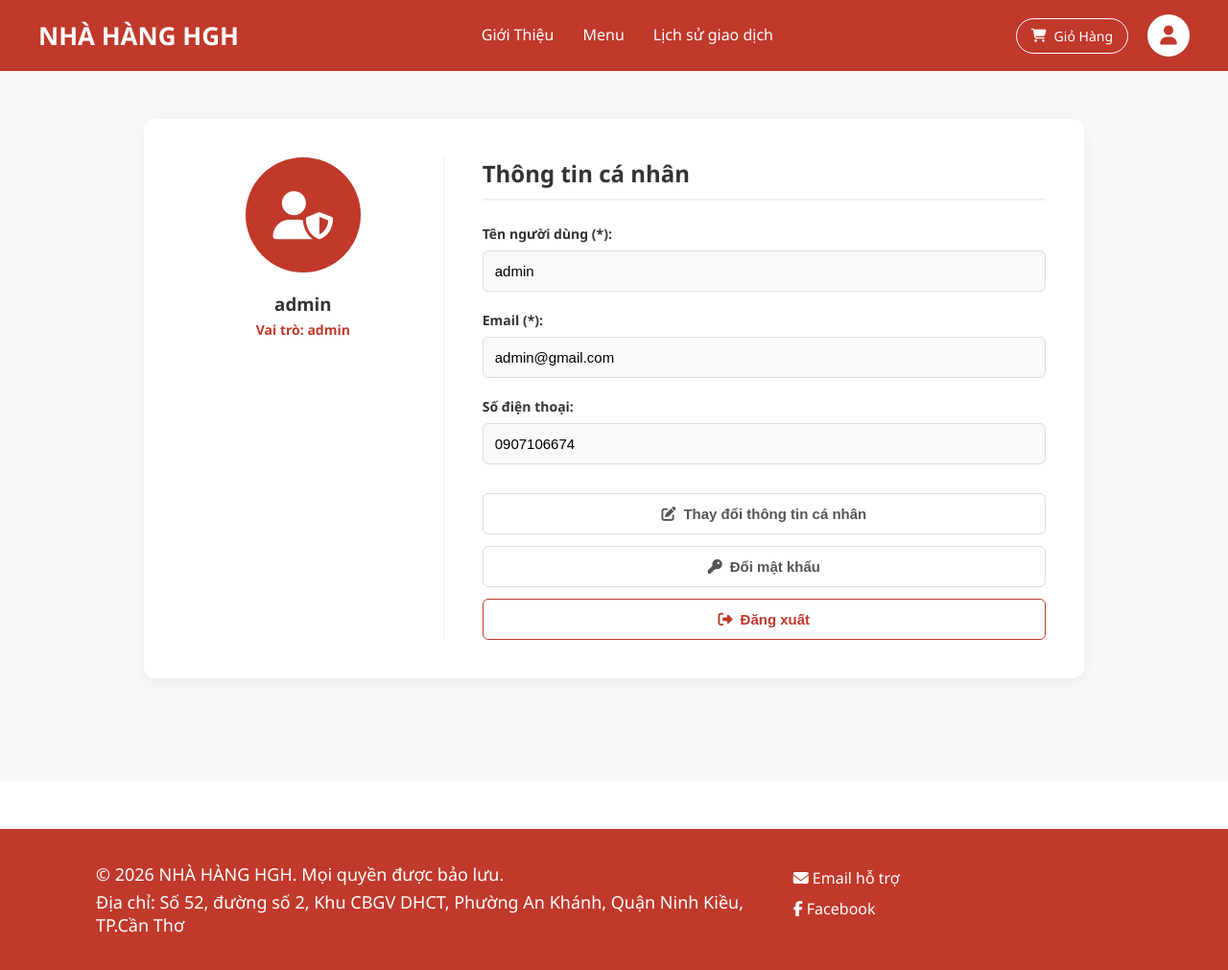
After one commit to hghuy27112005-boop/ReactJS-Laravel-HGH-Restaurant, a Laravel app: page /profile in a window 1280 px wide. The commit adds this page. Shown: the whole page at 96% size. Run offline with Laravel 12, Linux system fonts and the light colour scheme; a user stored in the database is signed in; data comes from the database, SQL or seed files in the repository; parts of the project's set-up code (start-up, migrations or seed data) failed here and were passed over.

Commit message:
login log out is done

```diff
--- /dev/null
+++ b/app/Http/Controllers/AuthController.php
@@ -0,0 +1,112 @@
+<?php
+
+namespace App\Http\Controllers;
+
+use Illuminate\Support\Facades\Auth;
+use Illuminate\Http\Request;
+use App\Models\User;
+use Illuminate\Support\Facades\Hash;
+use Illuminate\Support\Facades\Validator;
+
+class AuthController extends Controller
+{
+    public function login(Request $request)
+    {
+        $credentials = $request->validate([
+            'username' => 'required',
+            'password' => 'required',
+        ]);
+
+        if (Auth::attempt(['username' => $credentials['username'], 'password' => $credentials['password']])) {
+            $request->session()->regenerate();
+
+            return response()->json([
+                'success' => true,
+                'message' => 'Đăng nhập thành công'
+            ]);
+        }
+
+        return response()->json([
+            'success' => false,
+            'message' => 'Thông tin đăng nhập không chính xác.'
+        ], 401);
+    }
+
+    public function storeRegister(Request $request)
+    {
+        $request->validate([
+            'username' => 'required|unique:users,username|max:20',
+            'email' => [
+                'nullable',
+                'email',
+                'max:50',
+                'regex:/^[a-zA-Z0-9._%+-]+@gmail\.com$/'
+            ],
+            'phone' => 'nullable|max:10',
+            'password' => 'required|min:6',
+        ], [
+            'email.regex' => 'Email phải có định dạng @gmail.com (Ví dụ: user@gmail.com)'
+        ]);
+
+        try {
+            User::create([
+                'username' => $request->username,
+                'email' => $request->email,
+                'phone' => $request->phone,
+                'password_hash' => $request->password,
+                'role' => 'user',
+            ]);
+
+            return response()->json([
+                'success' => true,
+                'message' => 'Đăng ký thành công!'
+            ]);
+        }
+        catch (\Exception $e) {
+            return response()->json([
+                'success' => false,
+                'message' => 'Lỗi: ' . $e->getMessage()
+            ], 500);
+        }
+    }
+
+    public function profile()
+    {
+        $user = Auth::user();
+        return view('profile', compact('user'));
+    }
+
+    public function updateProfile(Request $request)
+    {
+        $user = Auth::user();
+
+        $request->validate([
+            'username' => 'required|max:20|unique:users,username,' . $user->user_id . ',user_id',
+            'email' => [
+                'nullable',
+                'email',
+                'max:50',
+                'regex:/^[a-zA-Z0-9._%+-]+@gmail\.com$/'
+            ],
+            'phone' => 'nullable|max:10',
+        ], [
+            'email.regex' => 'Chỉ chấp nhận địa chỉ Gmail (@gmail.com)'
+        ]);
+
+        $user->update([
+            'username' => $request->username,
+            'email' => $request->email,
+            'phone' => $request->phone,
+        ]);
+
+        return response()->json(['success' => true, 'message' => 'Cập nhật thông tin thành công!']);
+    }
+
+    public function logout(Request $request)
+    {
+        Auth::logout();
+        $request->session()->invalidate();
+        $request->session()->regenerateToken();
+        return redirect()->route('login_register');
+    }
+}
--- a/app/Models/User.php
+++ b/app/Models/User.php
@@ -2,23 +2,19 @@
 
 namespace App\Models;
 
-// use Illuminate\Contracts\Auth\MustVerifyEmail;
 use Illuminate\Database\Eloquent\Factories\HasFactory;
 use Illuminate\Foundation\Auth\User as Authenticatable;
 use Illuminate\Notifications\Notifiable;
 
 class User extends Authenticatable
 {
-    /** @use HasFactory<\Database\Factories\UserFactory> */
     use HasFactory, Notifiable;
 
+    protected $table = 'users';
     protected $primaryKey = 'user_id';
 
-    /**
-     * The attributes that are mass assignable.
-     *
-     * @var list<string>
-     */
+    public $timestamps = true;
+
     protected $fillable = [
         'username',
         'email',
@@ -27,35 +23,19 @@ class User extends Authenticatable
         'role',
     ];
 
-    /**
-     * The attributes that should be hidden for serialization.
-     *
-     * @var list<string>
-     */
     protected $hidden = [
         'password_hash',
         'remember_token',
     ];
 
-    /**
-     * Get the password for the user.
-     *
-     * @return string
-     */
     public function getAuthPassword()
     {
         return $this->password_hash;
     }
 
-    /**
-     * Get the attributes that should be cast.
-     *
-     * @return array<string, string>
-     */
     protected function casts(): array
     {
         return [
-            'email_verified_at' => 'datetime',
             'password_hash' => 'hashed',
         ];
     }
--- a/resources/views/layout.blade.php
+++ b/resources/views/layout.blade.php
@@ -7,27 +7,27 @@
 
     <link rel="stylesheet" href="https://cdnjs.cloudflare.com/ajax/libs/font-awesome/6.5.1/css/all.min.css">
 
-    {{-- CẬP NHẬT 4 DÒNG ICON VỚI TÊN FILE MỚI ĐÃ ĐỔI --}}
     <link rel="shortcut icon" type="image/x-icon" href="{{ asset('hgh-favicon.ico') }}?v=1">
     <link rel="icon" type="image/png" sizes="32x32" href="{{ asset('hgh-32x32.png') }}?v=1">
     <link rel="icon" type="image/png" sizes="16x16" href="{{ asset('hgh-16x16.png') }}?v=1">
     <link rel="apple-touch-icon" href="{{ asset('hgh-apple.png') }}?v=1">
 
     <style>
-        /* CSS CHUNG (Body & Reset) */
         body { margin: 0; font-family: 'Segoe UI', Tahoma, Geneva, Verdana, sans-serif; }
 
-        /* CSS NAVBAR */
         .main-header { display: flex; justify-content: space-between; align-items: center; background-color: #C0392B; padding: 15px 40px; box-shadow: 0 4px 8px rgba(0, 0, 0, 0.1); }
         .logo-section a { color: #fff; font-size: 26px; font-weight: 700; text-decoration: none; }
         .main-nav { display: flex; gap: 30px; }
         .main-nav a { text-decoration: none; color: #fff; font-size: 16px; padding: 5px 0; transition: border-bottom 0.3s ease; border-bottom: 2px solid transparent; }
-        .main-nav a:hover { border-bottom: 2px solid #fff; }
-        .user-actions { display: flex; gap: 15px; }
+        .main-nav a:hover, .main-nav a.active { border-bottom: 2px solid #fff; }
+
+        .user-actions { display: flex; align-items: center; gap: 20px; }
         .action-btn { background-color: transparent; color: #fff; border: 1px solid #fff; padding: 8px 15px; border-radius: 20px; transition: all 0.3s; text-decoration: none; display: flex; align-items: center; font-size: 14px; gap: 8px; cursor: pointer; }
         .action-btn:hover { background-color: #fff; color: #C0392B; }
 
-        /* CSS FOOTER */
+        .avatar-circle { width: 40px; height: 40px; background-color: #fff; color: #C0392B; border-radius: 50%; display: flex; align-items: center; justify-content: center; font-size: 20px; cursor: pointer; text-decoration: none; transition: all 0.3s; border: 2px solid transparent; }
+        .avatar-circle:hover { transform: scale(1.1); background-color: #f8f8f8; }
+
         .main-footer { background-color: #C0392B; color: white; padding: 30px 100px; display: grid; grid-template-columns: 2fr 1fr; gap: 20px; margin-top: 50px; }
         .footer-left p { margin: 5px 0; font-size: 18px; }
         .social-links a { color: white; text-decoration: none; display: block; margin-top: 10px; }
@@ -40,21 +40,28 @@
         <div class="logo-section">
             <a href="{{ url('/') }}">NHÀ HÀNG HGH</a>
         </div>
+
         <nav class="main-nav">
             <a href="{{ url('/gioi-thieu') }}" class="{{ Request::is('gioi-thieu') ? 'active' : '' }}">Giới Thiệu</a>
             <a href="{{ url('/menu') }}" class="{{ Request::is('menu*') ? 'active' : '' }}">Menu</a>
             <a href="{{ route('transaction_history') }}" class="{{ Request::is('transaction-history') || Request::is('booking-history') ? 'active' : '' }}">Lịch sử giao dịch</a>
-            <a href="{{ url('/lien-he') }}" class="{{ Request::is('lien-he') ? 'active' : '' }}">Liên Hệ</a>
         </nav>
+
         <div class="user-actions">
             <a href="{{ url('/gio-hang') }}" class="action-btn">
                 <i class="fas fa-shopping-cart"></i> Giỏ Hàng
             </a>
-            <a href="{{ route('login_register') }}" class="action-btn">
-                <i class="fas fa-user-circle"></i> Tài Khoản
-            </a>
+
+            @auth
+                <a href="{{ route('profile') }}" class="avatar-circle" title="Trang cá nhân của {{ Auth::user()->username }}">
+                    <i class="fas fa-user"></i>
+                </a>
+            @else
+                <a href="{{ route('login_register') }}" class="action-btn">
+                    <i class="fas fa-user-circle"></i> Tài Khoản
+                </a>
+            @endauth
         </div>
-
     </header>
 
     <main>
--- /dev/null
+++ b/resources/views/profile.blade.php
@@ -0,0 +1,209 @@
+@extends('layout')
+
+@section('content')
+<style>
+    .profile-main-wrapper {
+        min-height: 80vh;
+        display: flex;
+        align-items: flex-start;
+        justify-content: center;
+        padding: 50px 20px;
+        background-color: #f8f8f8;
+    }
+
+    .profile-container {
+        display: flex;
+        width: 100%;
+        max-width: 900px;
+        background: white;
+        padding: 40px;
+        border-radius: 12px;
+        box-shadow: 0 5px 20px rgba(0,0,0,0.05);
+    }
+
+    .profile-sidebar {
+        width: 30%;
+        text-align: center;
+        border-right: 1px solid #eee;
+        padding-right: 20px;
+    }
+
+    .profile-content {
+        width: 70%;
+        padding-left: 40px;
+    }
+
+    .profile-avatar-box {
+        width: 120px;
+        height: 120px;
+        background: #C0392B;
+        border-radius: 50%;
+        display: flex;
+        align-items: center;
+        justify-content: center;
+        margin: 0 auto 20px;
+        color: white;
+        font-size: 50px;
+    }
+
+    .form-group { margin-bottom: 20px; }
+    .form-group label { display: block; font-weight: 600; margin-bottom: 8px; font-size: 14px; color: #333; }
+    .form-group input {
+        width: 100%;
+        padding: 12px;
+        border: 1px solid #ddd;
+        border-radius: 6px;
+        font-size: 15px;
+        box-sizing: border-box;
+        background-color: #f9f9f9;
+        transition: all 0.3s;
+    }
+    .form-group input:not([readonly]) {
+        background-color: #fff;
+        border-color: #C0392B;
+    }
+
+    .action-group {
+        margin-top: 30px;
+        display: flex;
+        flex-direction: column;
+        gap: 12px;
+    }
+
+    .btn-profile {
+        width: 100%;
+        padding: 12px;
+        border-radius: 6px;
+        font-weight: bold;
+        cursor: pointer;
+        font-size: 15px;
+        display: flex;
+        align-items: center;
+        justify-content: center;
+        gap: 8px;
+        transition: all 0.3s ease;
+        text-decoration: none;
+        border: 1px solid transparent;
+    }
+
+    .btn-outline { background: white; color: #555; border: 1px solid #ddd; }
+    .btn-logout-outline { background: white; color: #C0392B; border: 1px solid #C0392B; }
+    .btn-save-red { background: #C0392B; color: white; border: 1px solid #C0392B; }
+
+    .btn-profile:hover {
+        background-color: #C0392B !important;
+        color: white !important;
+        border-color: #C0392B !important;
+    }
+</style>
+
+<div class="profile-main-wrapper">
+    <div class="profile-container">
+        <div class="profile-sidebar">
+            <div class="profile-avatar-box">
+                <i class="fas fa-user-shield"></i>
+            </div>
+            <h3 style="margin: 0 0 5px 0; color: #333;">{{ $user->username }}</h3>
+            <p style="color: #C0392B; font-weight: bold; margin: 0; font-size: 14px;">
+                Vai trò: {{ $user->role }}
+            </p>
+        </div>
+
+        <div class="profile-content">
+            <h2 style="margin: 0 0 25px 0; color: #333; font-size: 24px; border-bottom: 2px solid #f0f0f0; padding-bottom: 10px;">
+                Thông tin cá nhân
+            </h2>
+
+            <form id="profileForm">
+                <div class="form-group">
+                    <label>Tên người dùng (*):</label>
+                    <input type="text" id="profUsername" value="{{ $user->username }}" readonly maxlength="20">
+                </div>
+
+                <div class="form-group">
+                    <label>Email (*):</label>
+                    <input type="email" id="profEmail" value="{{ $user->email }}" readonly maxlength="50">
+                </div>
+
+                <div class="form-group">
+                    <label>Số điện thoại:</label>
+                    <input type="text" id="profPhone" value="{{ $user->phone }}" readonly maxlength="10">
+                </div>
+            </form>
+
+            <div class="action-group">
+                <button type="button" id="btnEdit" class="btn-profile btn-outline" onclick="toggleEditMode(true)">
+                    <i class="fas fa-edit"></i> Thay đổi thông tin cá nhân
+                </button>
+
+                <button type="button" id="btnSave" class="btn-profile btn-save-red" style="display: none;" onclick="handleUpdateProfile()">
+                    <i class="fas fa-save"></i> Lưu sửa đổi
+                </button>
+
+                <button type="button" class="btn-profile btn-outline" onclick="alert('Chức năng đang phát triển')">
+                    <i class="fas fa-key"></i> Đổi mật khẩu
+                </button>
+
+                <form action="{{ route('logout') }}" method="POST" id="logoutForm">
+                    @csrf
+                    <button type="submit" class="btn-profile btn-logout-outline">
+                        <i class="fas fa-sign-out-alt"></i> Đăng xuất
+                    </button>
+                </form>
+            </div>
+        </div>
+    </div>
+</div>
+
+<script>
+function toggleEditMode(isEditing) {
+    const inputs = ['profUsername', 'profEmail', 'profPhone'];
+    const btnEdit = document.getElementById('btnEdit');
+    const btnSave = document.getElementById('btnSave');
+
+    inputs.forEach(id => {
+        const input = document.getElementById(id);
+        if (isEditing) {
+            input.removeAttribute('readonly');
+        } else {
+            input.setAttribute('readonly', true);
+        }
+    });
+
+    btnEdit.style.display = isEditing ? 'none' : 'flex';
+    btnSave.style.display = isEditing ? 'flex' : 'none';
+}
+
+async function handleUpdateProfile() {
+    const data = {
+        username: document.getElementById('profUsername').value,
+        email: document.getElementById('profEmail').value,
+        phone: document.getElementById('profPhone').value,
+    };
+
+    try {
+        const response = await fetch("{{ route('profile.update') }}", {
+            method: 'POST',
+            headers: {
+                'Content-Type': 'application/json',
+                'Accept': 'application/json',
+                'X-CSRF-TOKEN': '{{ csrf_token() }}'
+            },
+            body: JSON.stringify(data)
+        });
+
+        const result = await response.json();
+
+        if (response.ok && result.success) {
+            alert(result.message);
+            toggleEditMode(false);
+            document.querySelector('.profile-sidebar h3').innerText = data.username;
+        } else {
+            alert(result.message || 'Cập nhật thất bại');
+        }
+    } catch (error) {
+        alert('Không thể kết nối máy chủ!');
+    }
+}
+</script>
+@endsection
--- a/routes/web.php
+++ b/routes/web.php
@@ -4,6 +4,7 @@ use Illuminate\Support\Facades\Route;
 use Illuminate\Support\Facades\DB;
 use App\Http\Controllers\DishController;
 use App\Http\Controllers\CartController;
+use App\Http\Controllers\AuthController;
 
 Route::get('/', function () {
     $highlights = DB::table('dishes')->where('is_bestseller', true)->get();
@@ -39,6 +40,16 @@ Route::get('/clear', function () {
 Route::get('/export-pdf', [CartController::class , 'exportPDF']);
 
 Route::post('/checkout', [CartController::class , 'checkout']);
+
 Route::get('/login-register', function () {
     return view('login_register');
 })->name('login_register');
+
+Route::post('/api/register', [AuthController::class , 'storeRegister'])->name('register.submit');
+Route::post('/api/login', [AuthController::class , 'login'])->name('login.submit');
+
+Route::middleware(['auth'])->group(function () {
+    Route::get('/profile', [AuthController::class , 'profile'])->name('profile');
+    Route::post('/api/profile/update', [AuthController::class , 'updateProfile'])->name('profile.update');
+    Route::post('/logout', [AuthController::class , 'logout'])->name('logout');
+});
```
Also changed, not shown: database/seeders/DatabaseSeeder.php (+13 -12 lines), resources/views/login_register.blade.php (+69 -9 lines), database/migrations/0001_01_01_000000_create_users_table.php, database/migrations/2026_03_11_141522_users_sequence.php (added), public/pics/default_avt.jpg (added).
